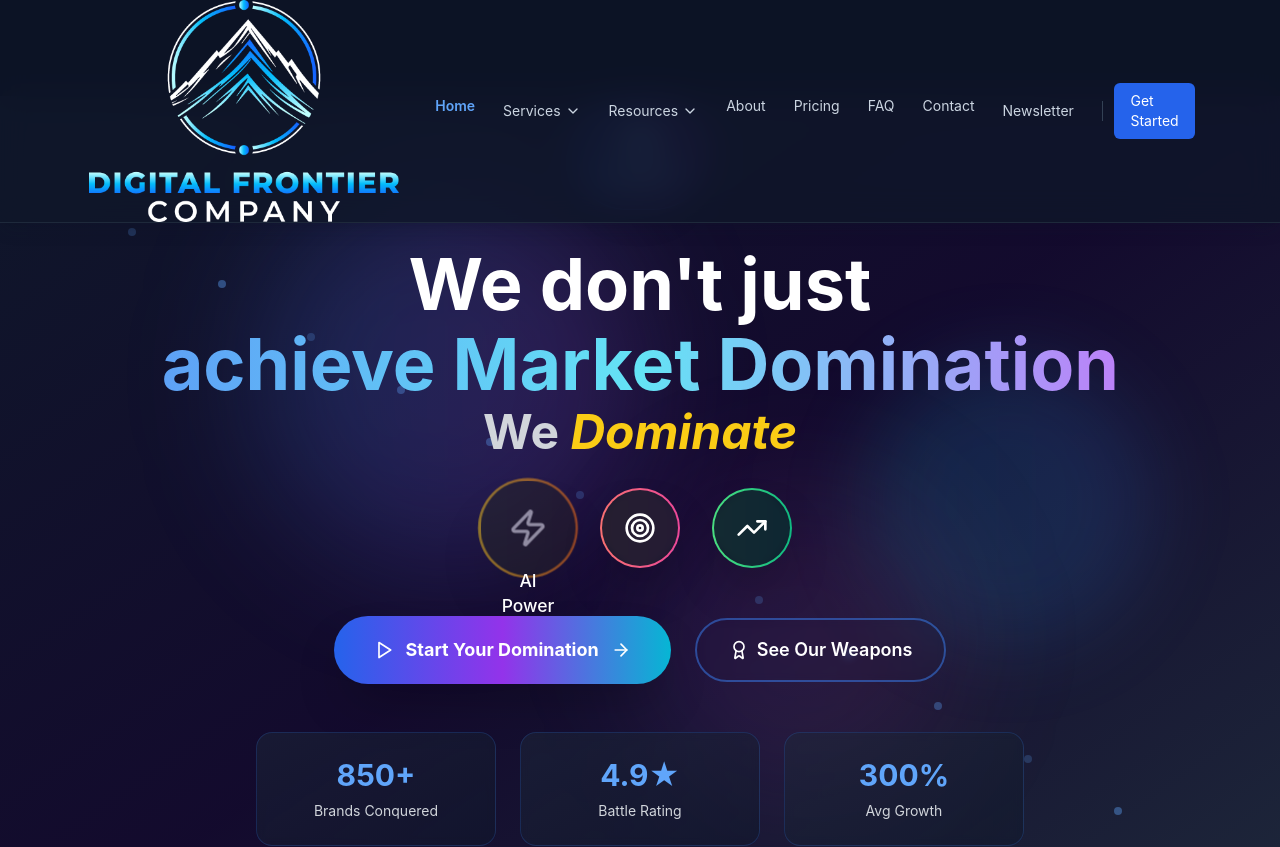
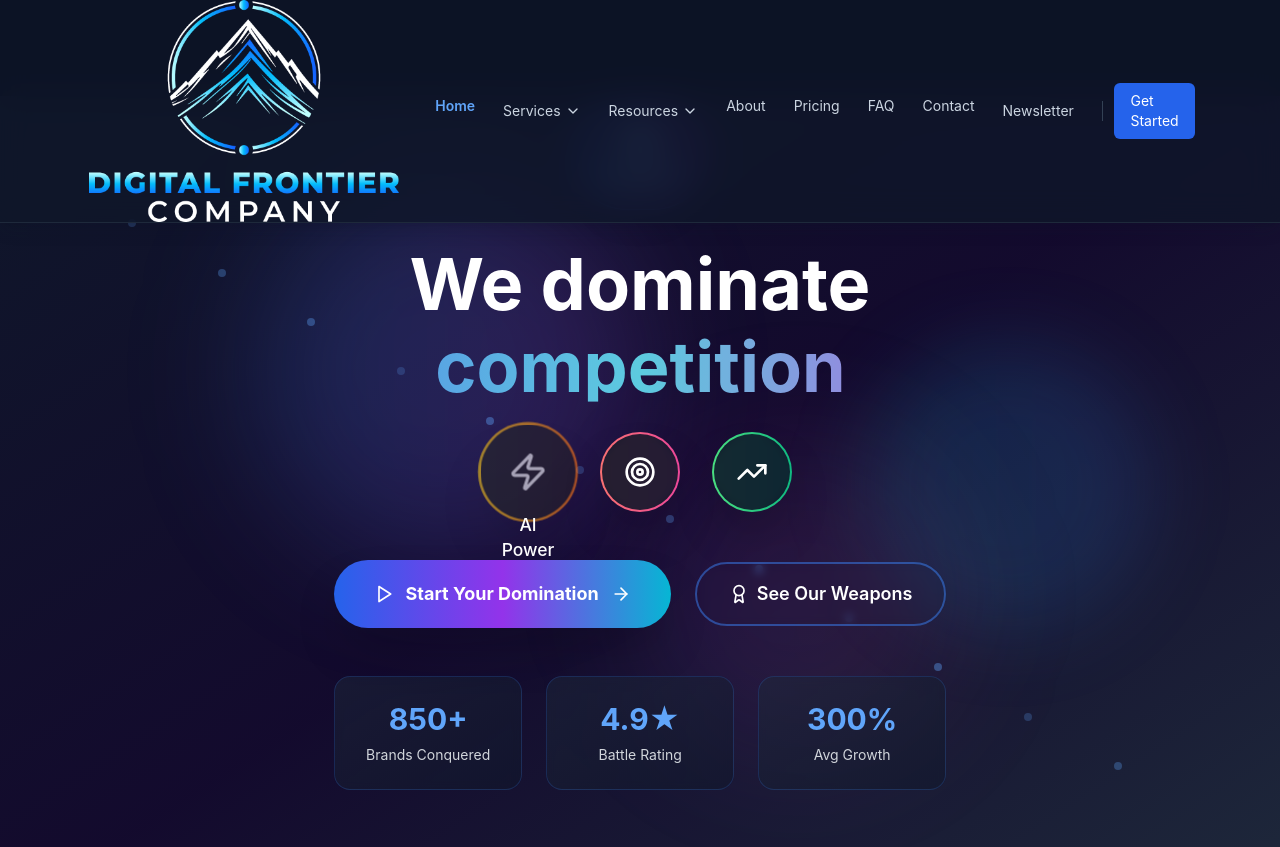
Before and after one commit to Digital-Frontier-Company/digitalfrontiermakeover, a React (Vite) app: page / in a window 1280 px wide. Shown: the top 847 px of the page. Built offline with nearby package versions, Linux system fonts and the light colour scheme.

Commit message:
Refactor hero text with carousel
Replaced the static "We Dominate" text in the MorphingHero component with a carousel of words: clicks, conversions, competition, and revenue.

```diff
--- a/src/components/MorphingHero.tsx
+++ b/src/components/MorphingHero.tsx
@@ -1,4 +1,3 @@
-
 import { Link } from "react-router-dom";
 import { useEffect, useRef, useState } from "react";
 import { ChevronDown, Zap, Target, Rocket, TrendingUp, Users, Award, Play, ArrowRight } from 'lucide-react';
@@ -10,10 +9,10 @@ const MorphingHero = () => {
   const [textIndex, setTextIndex] = useState(0);
 
   const dynamicTexts = [
-    "deliver AI-Powered Growth",
-    "provide Data-Driven Results",
-    "achieve Market Domination",
-    "create Revenue Explosion"
+    "clicks",
+    "conversions",
+    "competition",
+    "revenue"
   ];
 
   useEffect(() => {
@@ -132,7 +131,7 @@ const MorphingHero = () => {
           {/* Dynamic Headline with Morphing Text */}
           <div className="mb-8">
             <h1 className="text-5xl md:text-7xl font-bold leading-tight text-white mb-6">
-              <span className="block mb-2">We don't just</span>
+              <span className="block mb-2">We dominate</span>
               <span
                 className="block bg-gradient-to-r from-blue-400 via-cyan-300 to-purple-400 bg-clip-text text-transparent transition-all duration-1000"
                 key={textIndex}
@@ -141,9 +140,6 @@ const MorphingHero = () => {
                 }}
               >
                 {dynamicTexts[textIndex]}
-              </span>
-              <span className="block mt-2 text-4xl md:text-5xl text-gray-300">
-                We <em className="text-yellow-400">Dominate</em>
               </span>
             </h1>
           </div>
```
